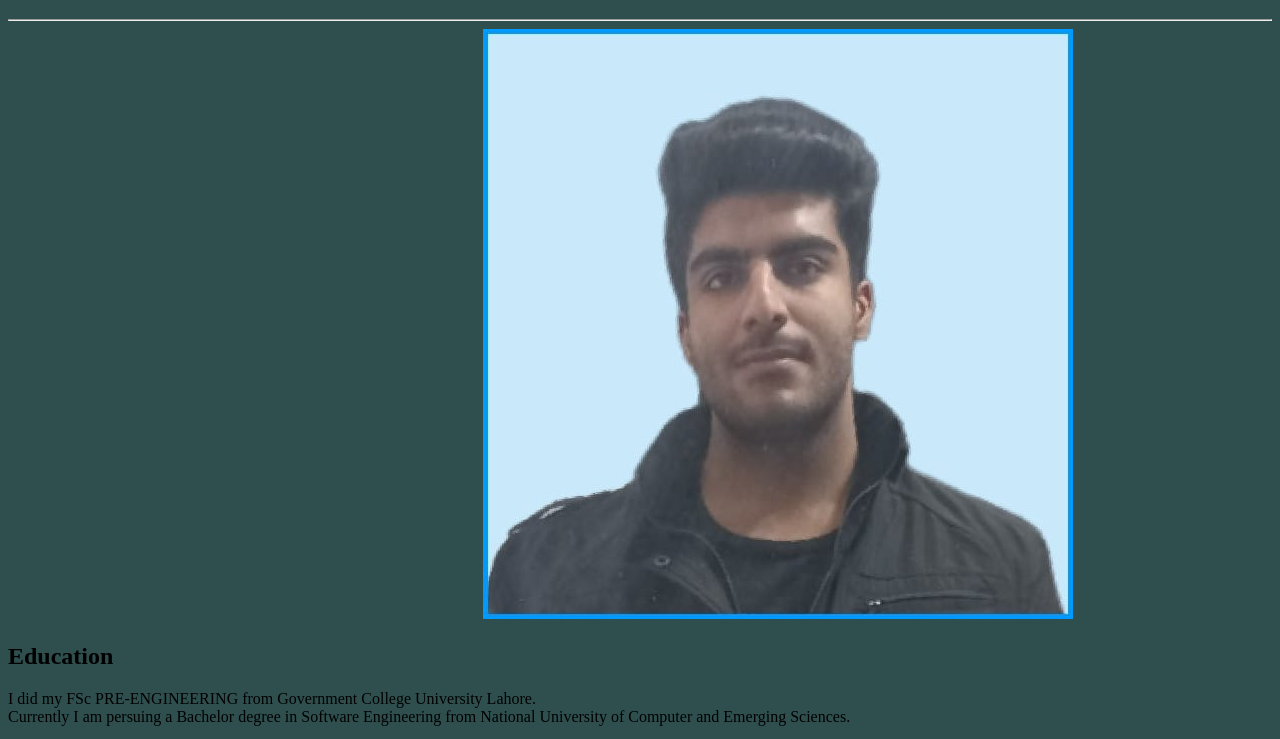
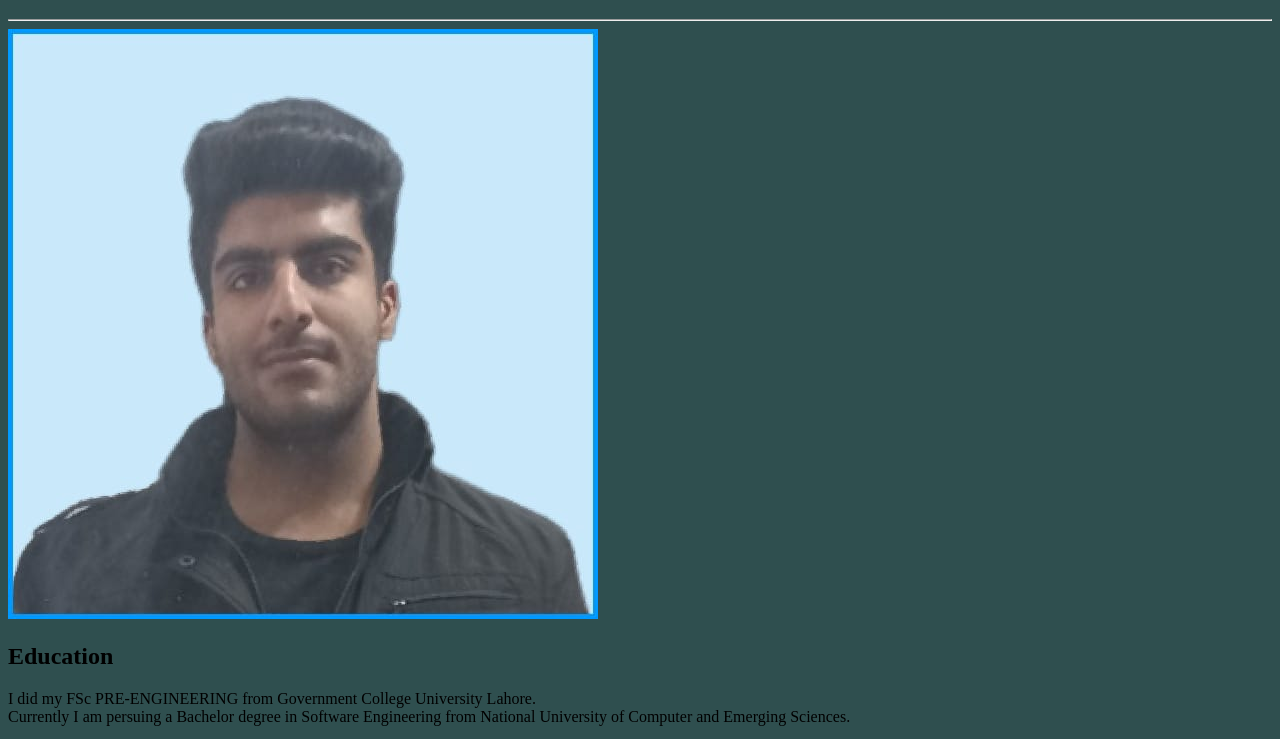
Before and after one commit to MMustafa1/TwoMode-Portfolio, a plain HTML site: page Public/dark mood.html in a window 1280 px wide. Shown: the part 61-800 px from the top of the page. Drawn offline with Linux system fonts and the light colour scheme.

Commit message:
Update style1.css

```diff
--- a/Public/style1.css
+++ b/Public/style1.css
@@ -6,10 +6,6 @@ h1{
 html{
     background-color:darkslategray;
 }
-img{
-    align-self:flex-end;
-    margin-left: 475px;
-}
 #last
 {
     background-color:dimgrey;
```
